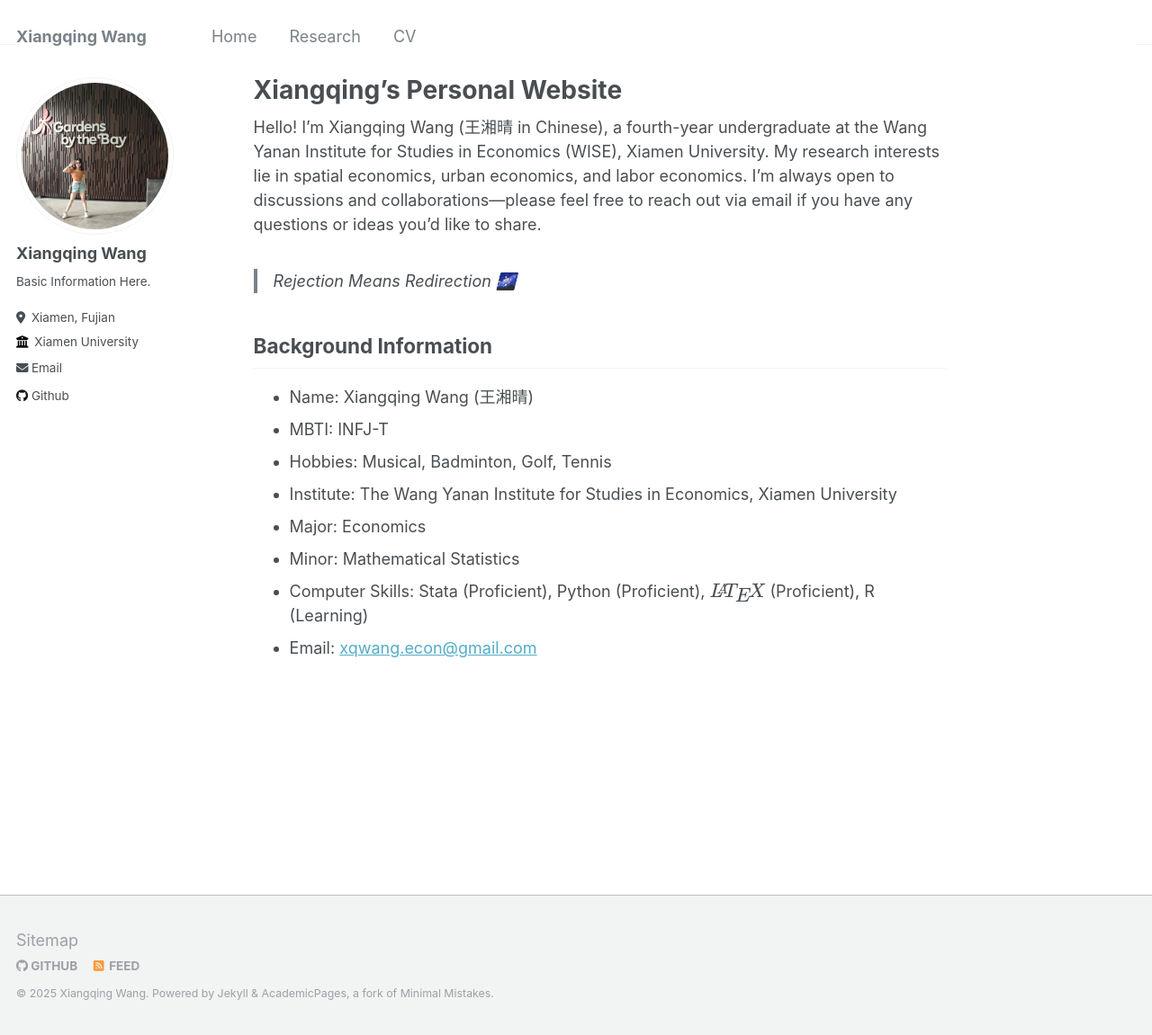
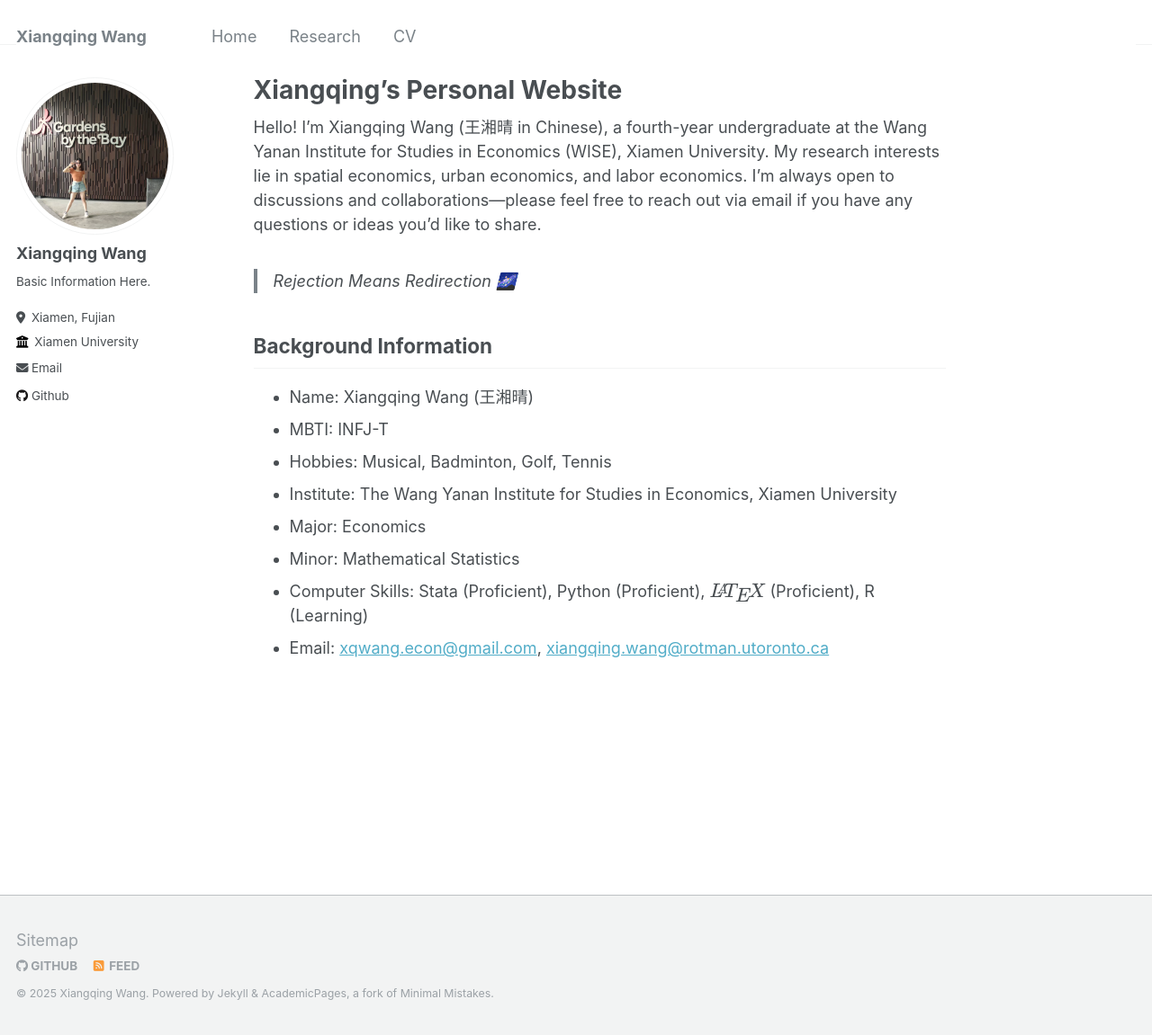
Before and after one commit to leahxqing/leahxqing.github.io, a Jekyll site: the page built from _pages/about.md, in a window 1280 px wide and 1151 px high. Shown: the whole window at 90% size. Built offline with Jekyll 4.4.1, drawn with Linux system fonts in a browser that asks for light colours.

Commit message:
Update about.md

```diff
--- a/_pages/about.md
+++ b/_pages/about.md
@@ -19,4 +19,4 @@ Hello! I'm Xiangqing Wang (王湘晴 in Chinese), a fourth-year undergraduate at
 - Major: Economics
 - Minor: Mathematical Statistics
 - Computer Skills: Stata (Proficient), Python (Proficient), $$\LaTeX$$ (Proficient), R (Learning)
-- Email: [xqwang.econ@gmail.com](mailto:xqwang.econ@gmail.com)
+- Email: [xqwang.econ@gmail.com](mailto:xqwang.econ@gmail.com), [xiangqing.wang@rotman.utoronto.ca](mailto:xiangqing.wang@rotman.utoronto.ca)
```
